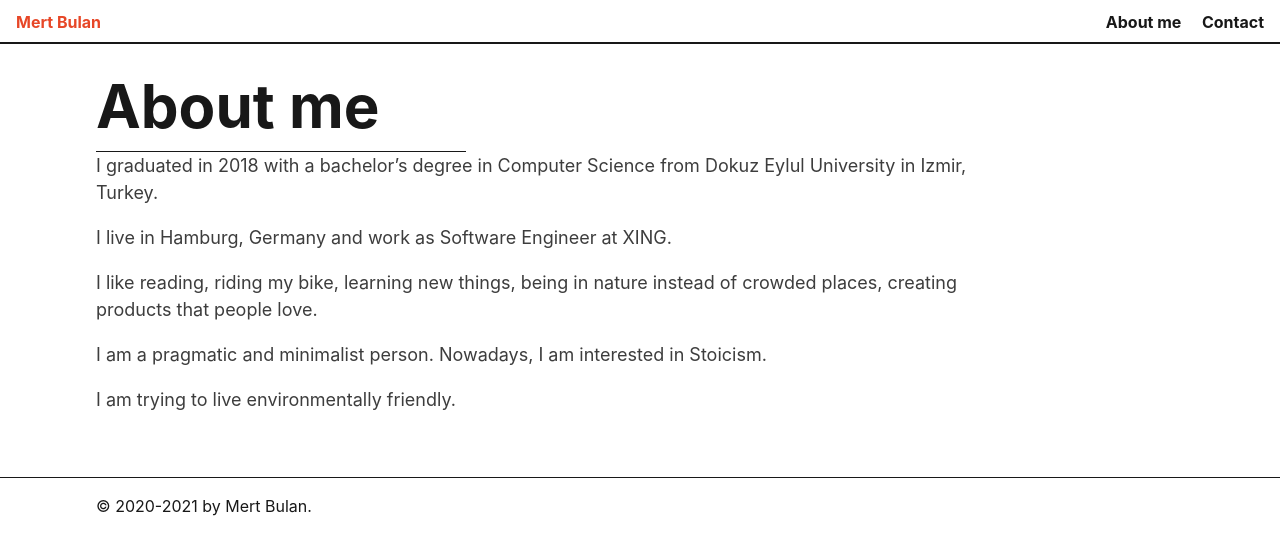
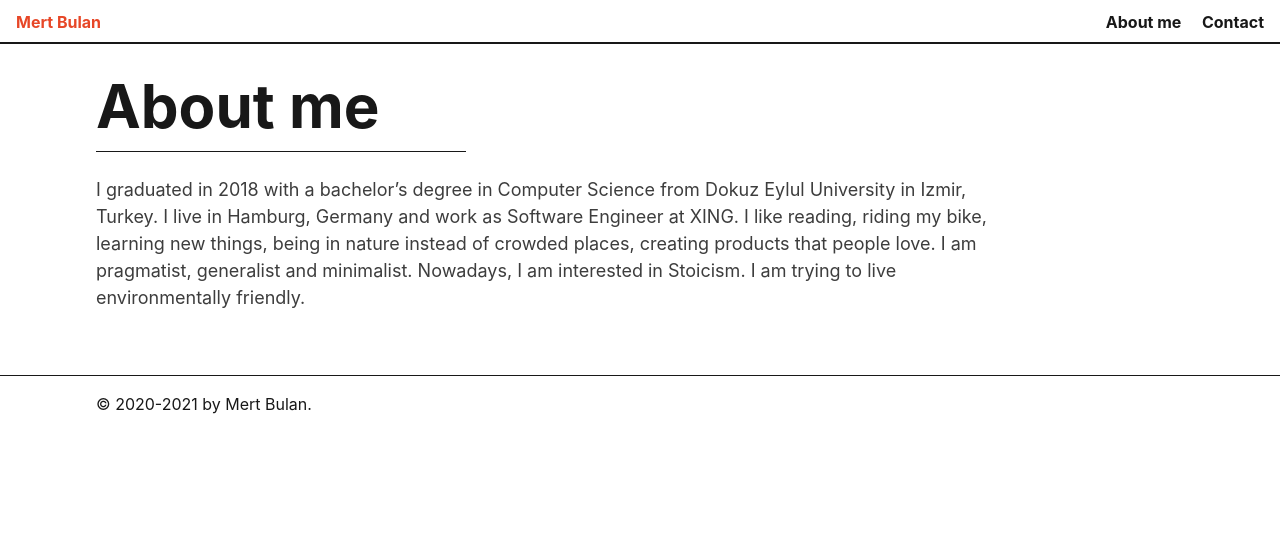
Before and after one commit to mertbulan/mertbulan.github.io, a Jekyll site: the page built from about-me.md, in a window 1280 px wide. Shown: the top 555 px of the page. Built offline with Jekyll 4.4.1, drawn with Linux system fonts in a browser that asks for light colours.

Commit message:
some improvements

```diff
--- a/_layouts/page.html
+++ b/_layouts/page.html
@@ -7,6 +7,7 @@ layout: default
   </header>
   <div class="col-4 sm-width-full border-top-thin">
   </div>
+  <br/>
   <div class="prose mb-4 py-4">
     {{ content }}
   </div>
--- a/about-me.md
+++ b/about-me.md
@@ -3,12 +3,4 @@ title: About me
 layout: page
 ---
 
-I graduated in 2018 with a bachelor’s degree in Computer Science from Dokuz Eylul University in Izmir, Turkey.
-
-I live in Hamburg, Germany and work as Software Engineer at XING.
-
-I like reading, riding my bike, learning new things, being in nature instead of crowded places, creating products that people love.
-
-I am a pragmatic and minimalist person. Nowadays, I am interested in Stoicism.
-
-I am trying to live environmentally friendly.
+I graduated in 2018 with a bachelor’s degree in Computer Science from Dokuz Eylul University in Izmir, Turkey. I live in Hamburg, Germany and work as Software Engineer at XING. I like reading, riding my bike, learning new things, being in nature instead of crowded places, creating products that people love. I am pragmatist, generalist and minimalist. Nowadays, I am interested in Stoicism. I am trying to live environmentally friendly.
```
